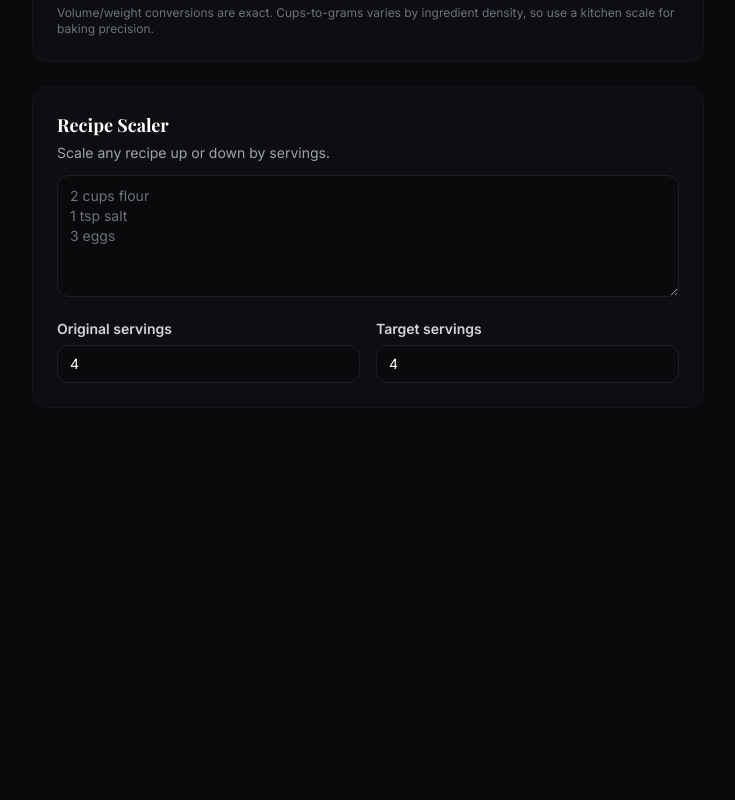
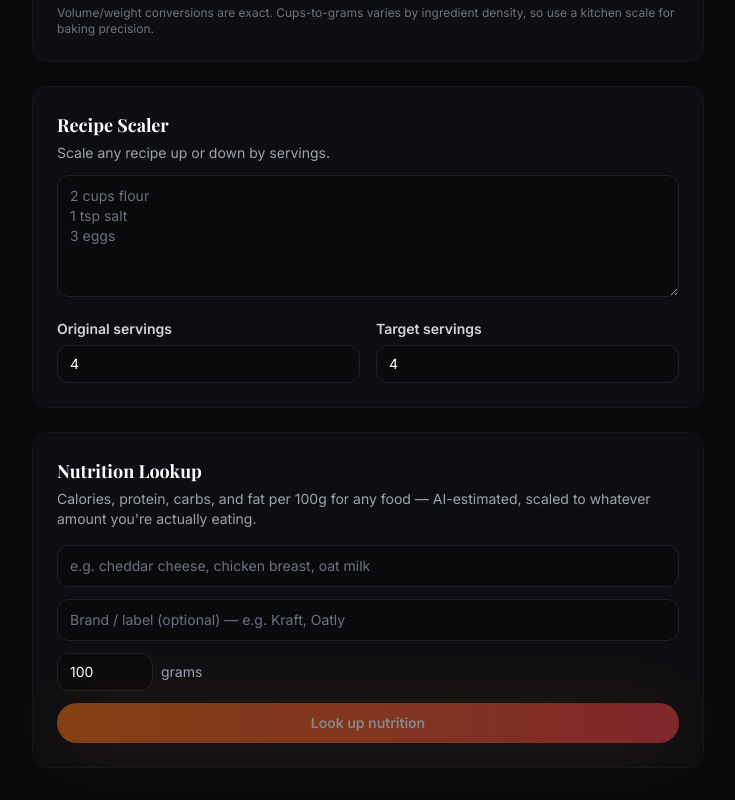
Before and after one commit to agentbridgehq-oss/giantbiteai, a React (Vite) app in the folder client/: page /tools in a window 1280 px wide. Shown: the part 387-1187 px from the top of the page, without its empty margins (272-1007 px from the left). Before the commit the page ends 827 px from the top, so only its background shows below. Built offline with nearby package versions, Linux system fonts and the light colour scheme; a web font is replaced by a local one.

Commit message:
Add Nutrition Lookup tool (per-100g macros by food/brand, AI-estimated, scaled by gram amount)

```diff
--- a/client/src/lib/api.ts
+++ b/client/src/lib/api.ts
@@ -86,6 +86,16 @@ export function generatePairing(dish: string) {
   return postJSON<PairingResponse>("/pairing", { dish });
 }
 
+export interface NutritionResponse {
+  matchedFood: string;
+  isEstimate: boolean;
+  per100g: { calories: number; proteinG: number; carbsG: number; fatG: number };
+}
+
+export function lookupNutrition(food: string, brand?: string) {
+  return postJSON<NutritionResponse>("/nutrition", { food, brand });
+}
+
 export function generateMealPlan(input: {
   days: number;
   dietary?: string;
--- a/client/src/pages/Tools.tsx
+++ b/client/src/pages/Tools.tsx
@@ -1,6 +1,6 @@
 import { useMemo, useState } from "react";
 import { useGbaState } from "../lib/storage";
-import type { Recipe } from "../lib/api";
+import { lookupNutrition, type NutritionResponse, type Recipe } from "../lib/api";
 
 const VOLUME_TO_ML: Record<string, number> = {
   tsp: 4.92892,
@@ -194,6 +194,103 @@ function RecipeScaler({ savedRecipes }: { savedRecipes: Recipe[] }) {
   );
 }
 
+function NutritionLookup() {
+  const [food, setFood] = useState("");
+  const [brand, setBrand] = useState("");
+  const [grams, setGrams] = useState("100");
+  const [result, setResult] = useState<NutritionResponse | null>(null);
+  const [loading, setLoading] = useState(false);
+  const [error, setError] = useState<string | null>(null);
+
+  const scale = (Number(grams) || 0) / 100;
+
+  async function handleLookup(e: React.FormEvent) {
+    e.preventDefault();
+    if (!food.trim()) return;
+    setLoading(true);
+    setError(null);
+    setResult(null);
+    try {
+      const res = await lookupNutrition(food.trim(), brand.trim() || undefined);
+      setResult(res);
+    } catch (err) {
+      setError(err instanceof Error ? err.message : "Couldn't look that up.");
+    } finally {
+      setLoading(false);
+    }
+  }
+
+  return (
+    <div className="rounded-2xl border border-char-800 bg-char-900 p-6">
+      <h2 className="font-display text-lg font-bold text-white">Nutrition Lookup</h2>
+      <p className="mt-1 text-sm text-gray-400">
+        Calories, protein, carbs, and fat per 100g for any food — AI-estimated, scaled to whatever amount you're actually eating.
+      </p>
+      <form onSubmit={handleLookup} className="mt-4 space-y-3">
+        <input
+          value={food}
+          onChange={(e) => setFood(e.target.value)}
+          placeholder="e.g. cheddar cheese, chicken breast, oat milk"
+          className="w-full rounded-xl border border-char-700 bg-char-950 px-3 py-2.5 text-sm text-white placeholder-gray-500 outline-none focus:border-ember-500"
+        />
+        <input
+          value={brand}
+          onChange={(e) => setBrand(e.target.value)}
+          placeholder="Brand / label (optional) — e.g. Kraft, Oatly"
+          className="w-full rounded-xl border border-char-700 bg-char-950 px-3 py-2.5 text-sm text-white placeholder-gray-500 outline-none focus:border-ember-500"
+        />
+        <div className="flex items-center gap-2">
+          <input
+            type="number"
+            min={0}
+            value={grams}
+            onChange={(e) => setGrams(e.target.value)}
+            className="w-24 rounded-xl border border-char-700 bg-char-950 px-3 py-2 text-sm text-white outline-none focus:border-ember-500"
+          />
+          <span className="text-sm text-gray-400">grams</span>
+        </div>
+        <button
+          type="submit"
+          disabled={loading || !food.trim()}
+          className="btn-ember w-full rounded-full py-2.5 text-sm font-semibold text-white shadow-glow transition hover:brightness-110 disabled:opacity-50"
+        >
+          {loading ? "Looking up..." : "Look up nutrition"}
+        </button>
+      </form>
+      {error && <p className="mt-3 text-sm text-red-400">{error}</p>}
+      {result && (
+        <div className="mt-5 rounded-xl border border-char-800 bg-char-950 p-4">
+          <div className="flex items-center justify-between">
+            <h3 className="text-sm font-semibold text-white">{result.matchedFood}</h3>
+            <span className="text-xs text-gray-500">{result.isEstimate ? "Estimate" : "Label value"}</span>
+          </div>
+          <p className="mt-1 text-xs text-gray-500">For {grams || 0}g</p>
+          <div className="mt-3 grid grid-cols-4 gap-3 text-center">
+            <NutrientStat label="Calories" value={Math.round(result.per100g.calories * scale)} />
+            <NutrientStat label="Protein" value={`${Math.round(result.per100g.proteinG * scale)}g`} />
+            <NutrientStat label="Carbs" value={`${Math.round(result.per100g.carbsG * scale)}g`} />
+            <NutrientStat label="Fat" value={`${Math.round(result.per100g.fatG * scale)}g`} />
+          </div>
+          <p className="mt-3 text-xs text-gray-500">
+            {result.isEstimate
+              ? "AI estimate based on typical values — not a verified nutrition label."
+              : "Based on this brand's typical published nutrition label."}
+          </p>
+        </div>
+      )}
+    </div>
+  );
+}
+
+function NutrientStat({ label, value }: { label: string; value: string | number }) {
+  return (
+    <div>
+      <div className="text-lg font-bold text-ember-400">{value}</div>
+      <div className="text-xs text-gray-500">{label}</div>
+    </div>
+  );
+}
+
 export default function Tools() {
   const state = useGbaState();
 
@@ -201,10 +298,11 @@ export default function Tools() {
     <div className="mx-auto max-w-2xl space-y-6">
       <div>
         <h1 className="font-display text-2xl font-bold text-white">Kitchen Tools</h1>
-        <p className="mt-1 text-sm text-gray-400">Quick utilities — instant, no quota used.</p>
+        <p className="mt-1 text-sm text-gray-400">Quick utilities — most are instant, no quota used.</p>
       </div>
       <UnitConverter />
       <RecipeScaler savedRecipes={state.savedRecipes} />
+      <NutritionLookup />
     </div>
   );
 }
```
Also changed, not shown: 2 other files (tests, documents, lock files or other folders).
